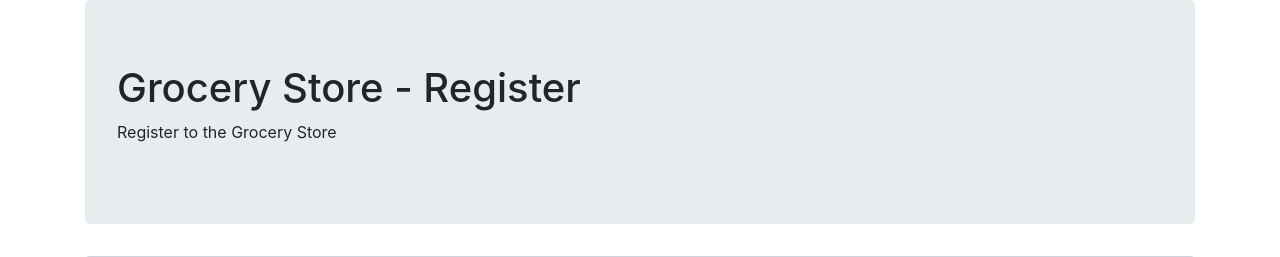
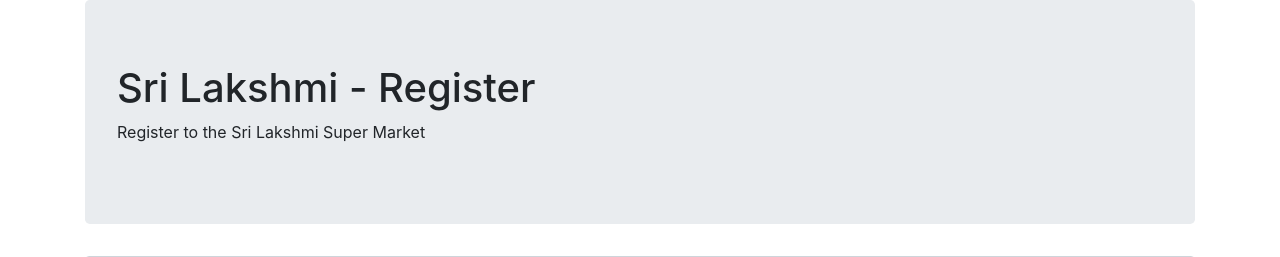
Before and after one commit to ashokdhital/Sri-Lakshmi-Super-Market, a Node server app: page /register in a window 1280 px wide. Shown: the part 106-363 px from the top of the page. Run offline with Node 20, Linux system fonts and the light colour scheme.

Commit message:
Sprint 1 Revision 2

```diff
--- a/views/pages/admin/register.ejs
+++ b/views/pages/admin/register.ejs
@@ -11,7 +11,7 @@
 
 <main>
   <div class="jumbotron">
-    <h1>Grocery Store - Register</h1>
+    <h1>Sri Lakshmi - Register</h1>
     <p>Register a Staff to the Grocery Store</p>
   </div>
 </main>
--- a/views/pages/login.ejs
+++ b/views/pages/login.ejs
@@ -11,8 +11,8 @@
 
 <main>
   <div class="jumbotron">
-    <h1>Grocery Store - Login</h1>
-    <p>Login to the Grocery Store</p>
+    <h1>Sri Lakshmi - Login</h1>
+    <p>Login to the Sri Lakshmi Super Market</p>
   </div>
 </main>
 <section>
--- a/views/pages/register.ejs
+++ b/views/pages/register.ejs
@@ -11,8 +11,8 @@
 
 <main>
   <div class="jumbotron">
-    <h1>Grocery Store - Register</h1>
-    <p>Register to the Grocery Store</p>
+    <h1>Sri Lakshmi - Register</h1>
+    <p>Register to the Sri Lakshmi Super Market</p>
   </div>
 </main>
 <section>
```
